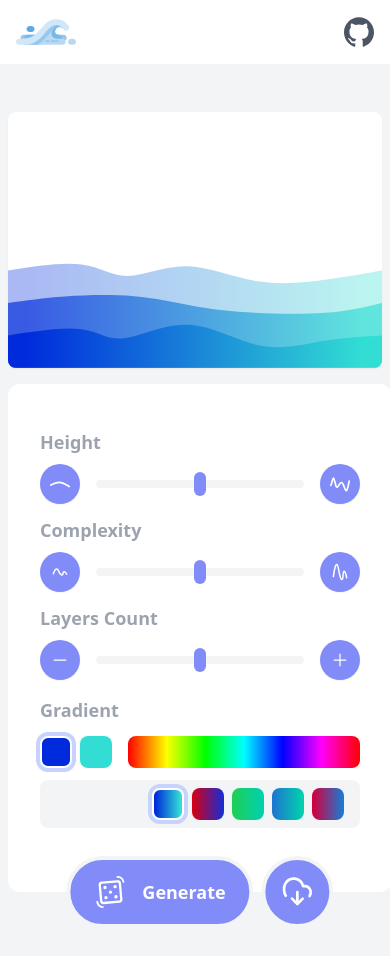
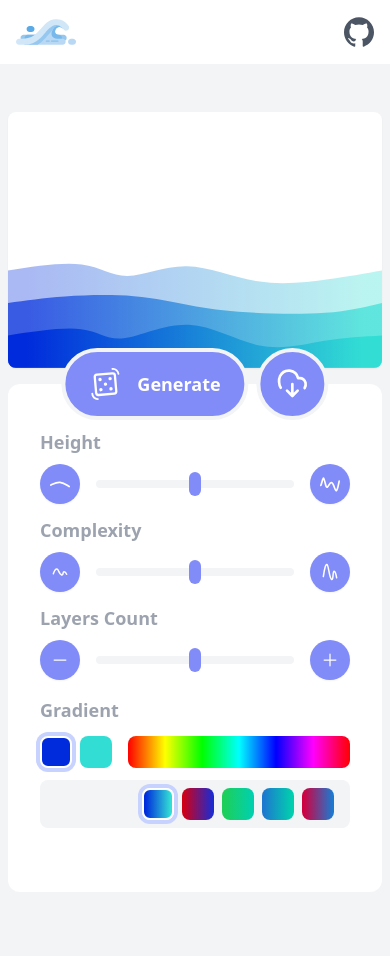
Before and after one commit to fliseno1k/svg-wave-generator, a React (Create React App) app: page / in a window 390 px wide. Built offline with nearby package versions, Linux system fonts and the light colour scheme.

Commit message:
adapte for mobile screens

```diff
--- a/src/components/Panel/index.jsx
+++ b/src/components/Panel/index.jsx
@@ -16,14 +16,14 @@ export default function Panel({
     download
 }) {
     return (
-        <div className="relative w-96 p-8 pb-16 bg-white rounded-xl">
+        <div className="relative p-8 pb-16 bg-white rounded-xl w-full sm:w-72 md:w-96">
             <div className="flex flex-col">
                 <div className="w-full flex flex-col">
                     <ShapeConfig config={config} handleConfigChange={handleConfigChange} />
                     <GradientPicker gradient={gradient} handleGradientChange={handleGradientChange} />
                 </div>
             </div>
-            <div className="flex absolute bottom-0 left-1/2 transform -translate-x-1/2 translate-y-1/2">
+            <div className="flex absolute top-0 left-1/2 transform -translate-x-1/2 -translate-y-1/2 sm:bottom-0 sm:top-auto sm:translate-y-1/2">
                 <button
                     onClick={randomize}
                     className="border-4 border-gray-100 px-6 py-4 flex items-center justify-center bg-indigo-400 text-white rounded-full transform transition-all hover:bg-indigo-600 hover:border-indigo-200 focus:outline-none focus:border-indigo-200"
```
